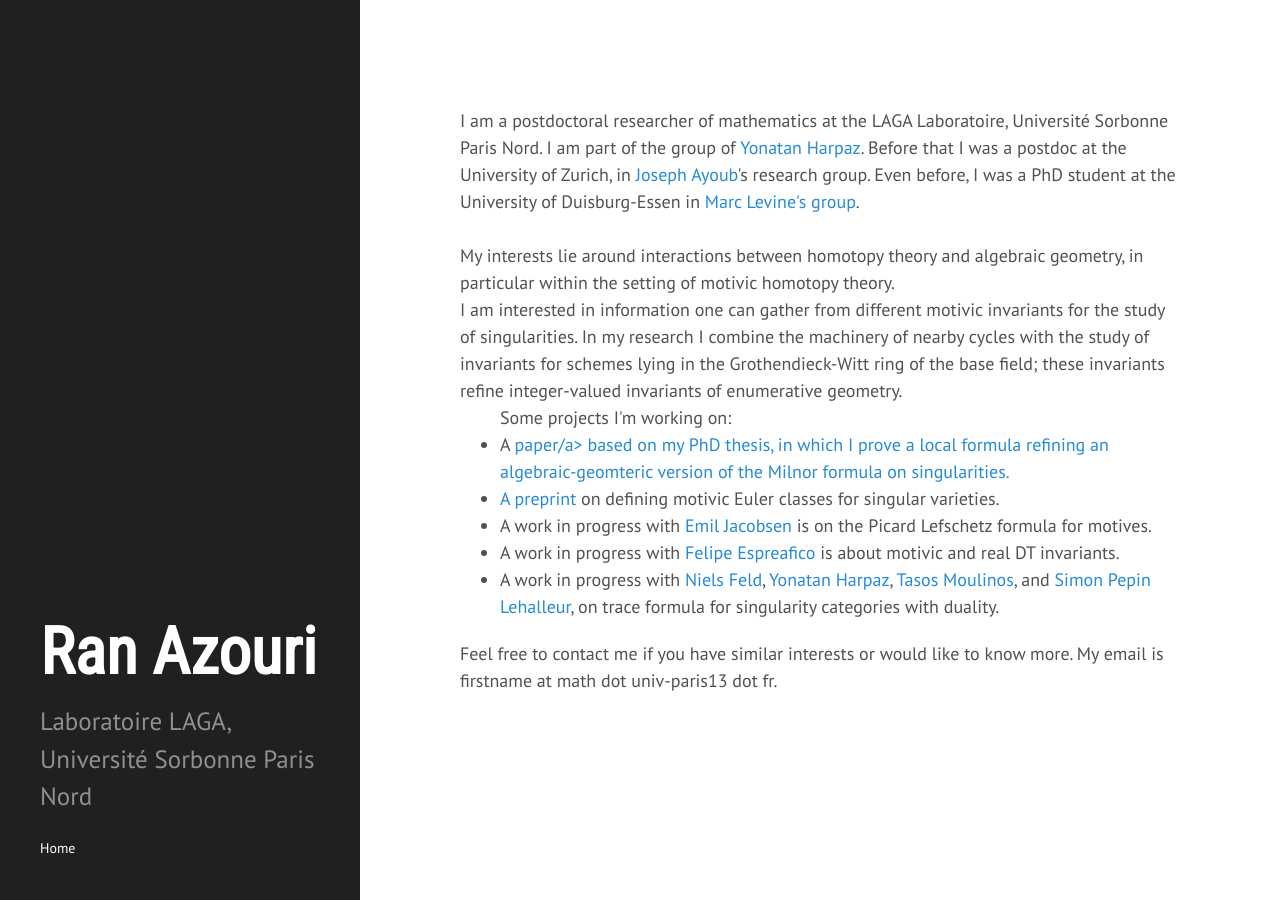
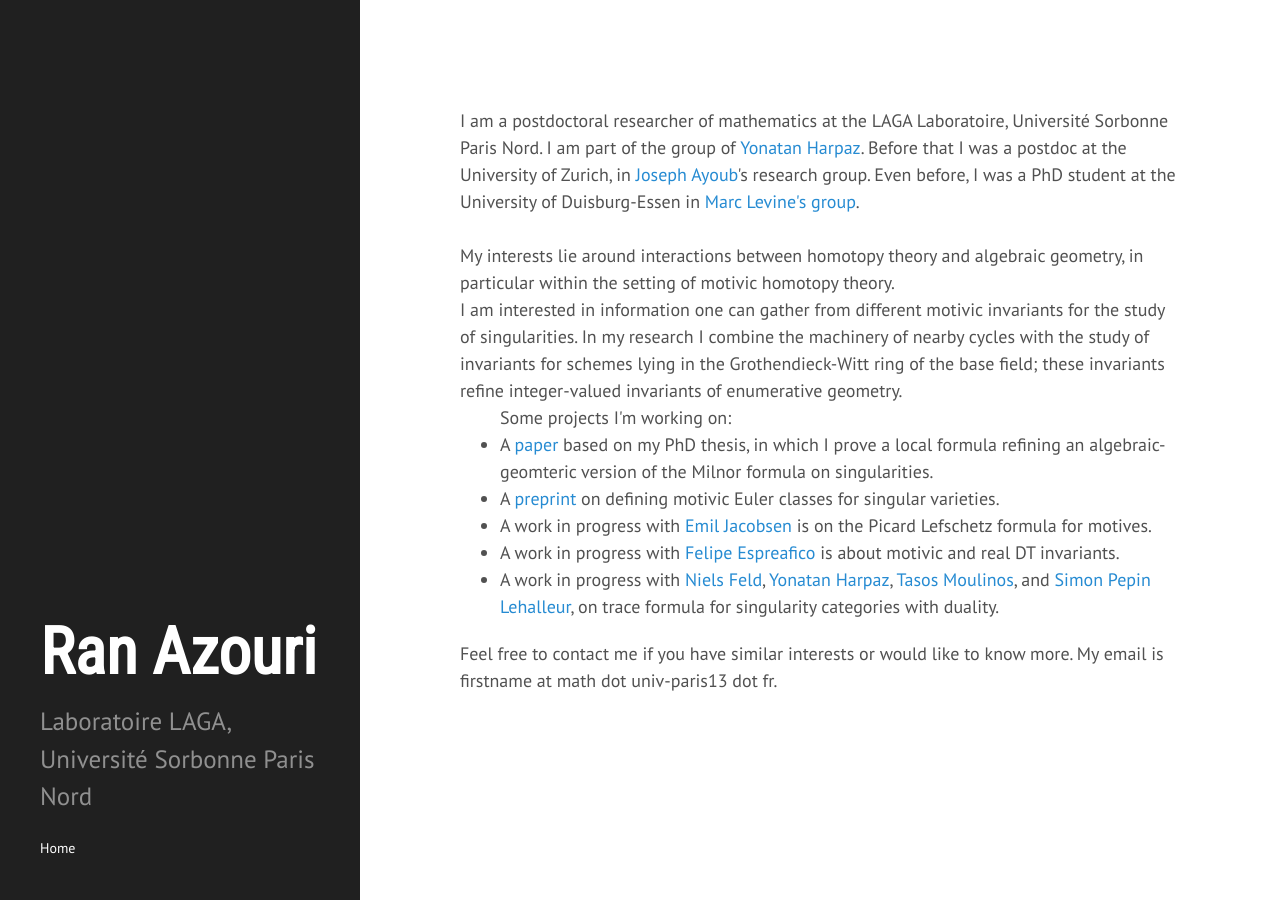
Before and after one commit to ransass/ransass.github.io, a Jekyll site: the page built from index.html, in a window 1280 px wide. Built offline with Jekyll 4.4.1, drawn with Linux system fonts in a browser that asks for light colours; some web fonts are replaced; the list of posts is cut into pages by our own code.

```diff
--- a/index.html
+++ b/index.html
@@ -15,7 +15,7 @@ In my research I combine the machinery of nearby cycles with the study of invari
 <ul> Some projects I'm working on:
 
 <li> A
-<a href="https://www.sciencedirect.com/science/article/pii/S0021869324006768">paper/a>
+<a href="https://www.sciencedirect.com/science/article/pii/S0021869324006768">paper</a>
 based on my PhD thesis, in which I prove a local formula refining an algebraic-geomteric version of the Milnor formula on singularities.
 <br/> </li>
 
```
